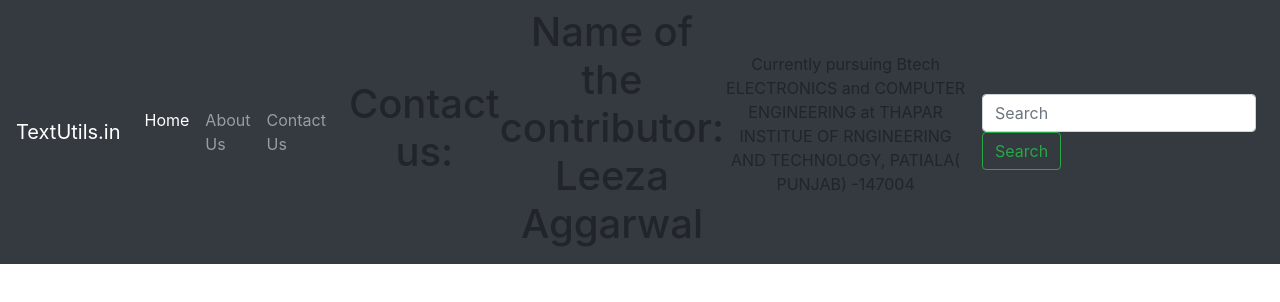
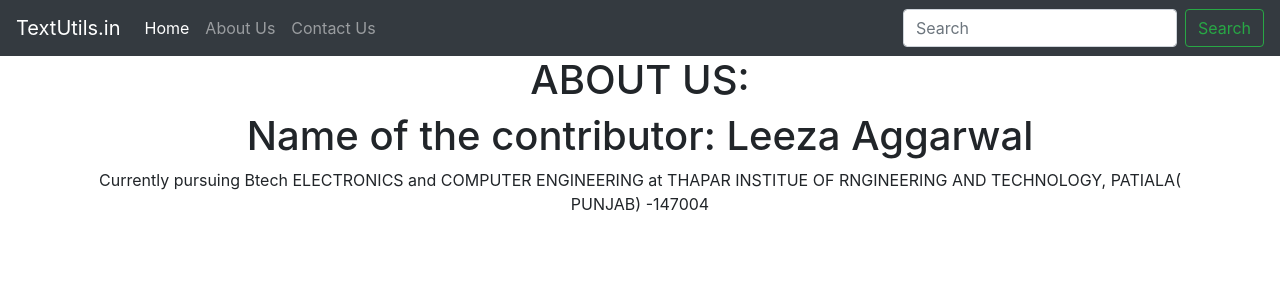
Before and after one commit to leeza4899/TextUtils, a plain HTML site: page about.html in a window 1280 px wide. Drawn offline with nearby package versions, Linux system fonts and the light colour scheme.

Commit message:
Update about.html

```diff
--- a/about.html
+++ b/about.html
@@ -28,9 +28,18 @@
         <a class="nav-link" href="contact">Contact Us</a>
       </li>
       </div>
-    <div class="container">
 
-<h1 align="center">Contact us:</h1>
+
+  <form class="form-inline">
+    <input class="form-control mr-sm-2" type="search" placeholder="Search" aria-label="Search">
+    <button class="btn btn-outline-success my-2 my-sm-0" type="submit">Search</button>
+  </form>
+
+</nav>
+
+      <div class="container">
+
+<h1 align="center">ABOUT US:</h1>
 
           <h1 align="center"> Name of the contributor: Leeza Aggarwal</h1>
 
@@ -39,14 +48,6 @@
 
 
    </div>
-
-  <form class="form-inline">
-    <input class="form-control mr-sm-2" type="search" placeholder="Search" aria-label="Search">
-    <button class="btn btn-outline-success my-2 my-sm-0" type="submit">Search</button>
-  </form>
-
-</nav>
-
 
 
 
```
